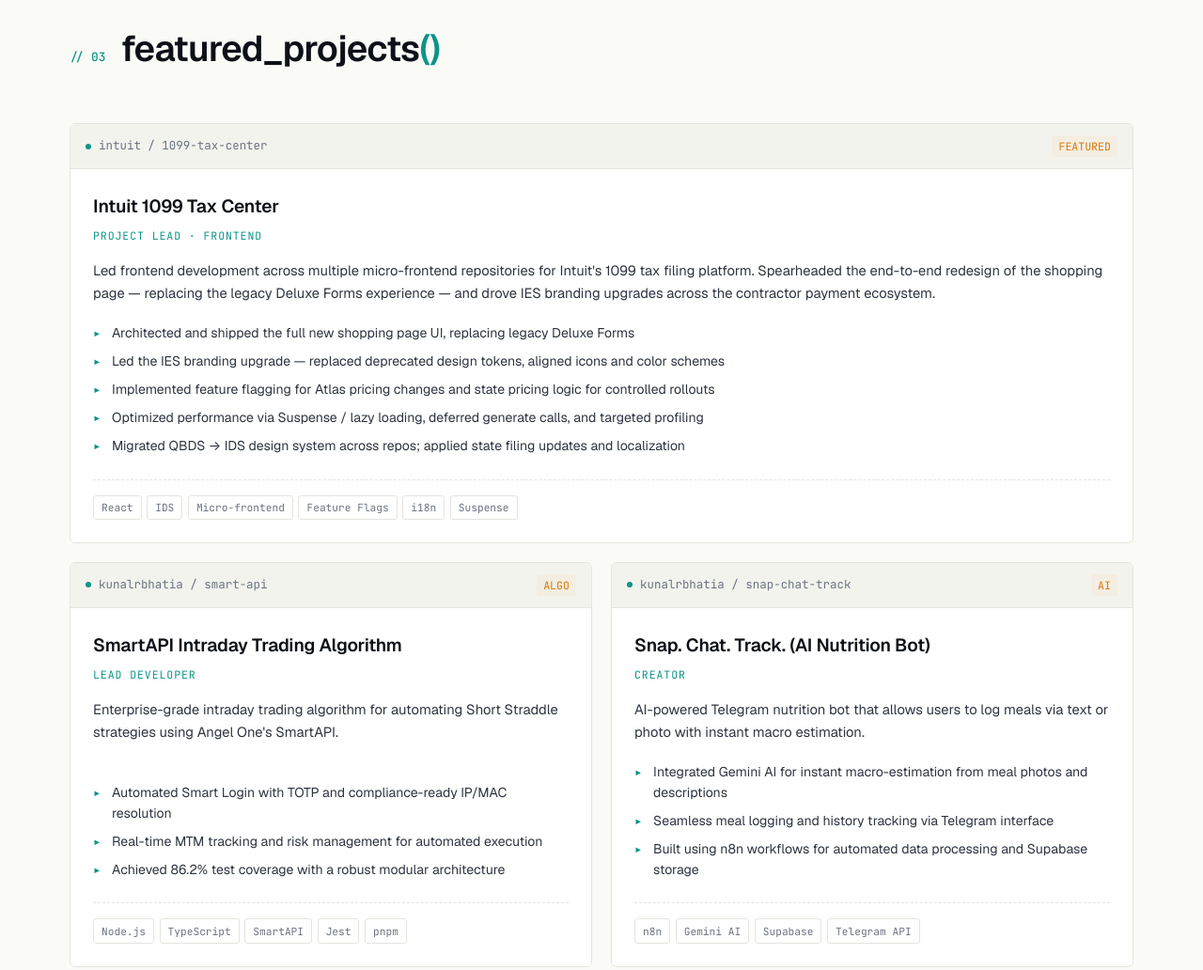
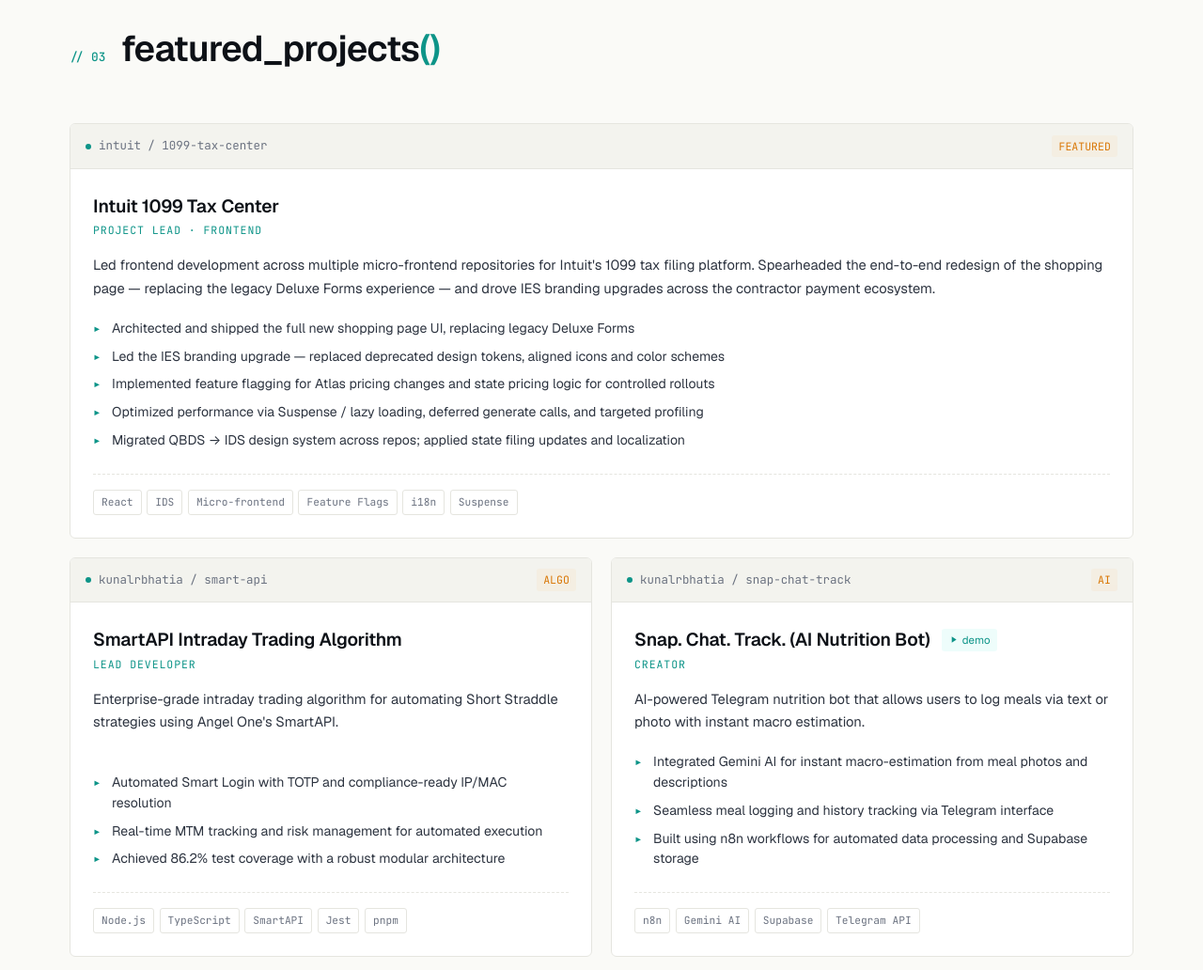
Before and after one commit to kunalrbhatia/myportfolio, a plain HTML site: page index.html in a window 1280 px wide. Shown: the part 2240-3272 px from the top of the page at 94% size. Drawn offline with nearby package versions, Linux system fonts and the light colour scheme.

Commit message:
feat: add project demo links with associated UI icons and styling

```diff
--- a/data.json
+++ b/data.json
@@ -117,9 +117,10 @@
         ],
         "stack": ["Node.js", "TypeScript", "SmartAPI", "Jest", "pnpm"]
       },
-      {
+{
         "label": "kunalrbhatia / snap-chat-track",
         "tag": "AI",
+        "demo": "https://www.youtube.com/watch?v=a8ZlwnZkmc0",
         "title": "Snap. Chat. Track. (AI Nutrition Bot)",
         "role": "Creator",
         "description": "AI-powered Telegram nutrition bot that allows users to log meals via text or photo with instant macro estimation.",
@@ -130,9 +131,10 @@
         ],
         "stack": ["n8n", "Gemini AI", "Supabase", "Telegram API"]
       },
-      {
+{
         "label": "kunalrbhatia / snap-dashboard",
         "tag": "DASHBOARD",
+        "demo": "https://www.youtube.com/watch?v=a8ZlwnZkmc0",
         "title": "Snap Analytics Dashboard",
         "role": "Full-Stack Developer",
         "description": "Analytics dashboard for dieticians to track member compliance and calorie trends from Snap. Chat. Track. bot data.",
--- a/index.html
+++ b/index.html
@@ -433,17 +433,30 @@
   }
   .project-head .label { color: var(--fg-muted); display: inline-flex; align-items: center; gap: 0.5rem; }
   .project-head .label::before { content: ""; width: 6px; height: 6px; border-radius: 50%; background: var(--accent); }
-  .project-head .tag {
+.project-head .tag {
     color: var(--accent-2); font-size: 0.72rem;
     padding: 0.15rem 0.45rem;
     background: rgba(251, 191, 119, 0.1); border-radius: 3px;
   }
+  .project-head .demo-link:hover { background: rgba(94, 234, 212, 0.2); }
   .project-body { padding: 1.5rem; flex: 1; display: flex; flex-direction: column; }
   .project-title {
     font-family: var(--font-sans); font-weight: 600;
-    font-size: 1.2rem; margin: 0 0 0.35rem; color: var(--fg);
+    font-size: 1.2rem; margin: 0; color: var(--fg);
     letter-spacing: -0.01em;
   }
+  .project-title-row {
+    display: flex; align-items: center; gap: 0.75rem; flex-wrap: wrap;
+  }
+  .project-title-row .demo-link {
+    display: inline-flex; align-items: center; gap: 0.25rem;
+    color: var(--accent); font-size: 0.72rem;
+    padding: 0.15rem 0.45rem;
+    background: rgba(94, 234, 212, 0.1); border-radius: 3px;
+    text-decoration: none; transition: background 0.2s var(--ease);
+  }
+  .project-title-row .demo-link:hover { background: rgba(94, 234, 212, 0.2); }
+  .project-title-row .demo-link svg { width: 11px; height: 11px; }
   .project-role {
     font-family: var(--font-mono); font-size: 0.72rem;
     color: var(--accent);
@@ -613,7 +626,8 @@
     theme: '<svg class="theme-icon" viewBox="0 0 24 24" fill="none" stroke="currentColor" stroke-width="2" stroke-linecap="round" stroke-linejoin="round" aria-hidden="true"><path d="M21 12.79A9 9 0 1 1 11.21 3 7 7 0 0 0 21 12.79z"/></svg>',
     menu: '<svg viewBox="0 0 24 24" fill="none" stroke="currentColor" stroke-width="2" stroke-linecap="round" aria-hidden="true"><line x1="4" y1="7" x2="20" y2="7"/><line x1="4" y1="17" x2="20" y2="17"/></svg>',
     linkedin: '<svg viewBox="0 0 24 24" fill="currentColor" aria-hidden="true"><path d="M20.447 20.452h-3.554v-5.569c0-1.328-.027-3.037-1.852-3.037-1.853 0-2.136 1.445-2.136 2.939v5.667H9.351V9h3.414v1.561h.046c.477-.9 1.637-1.85 3.37-1.85 3.601 0 4.267 2.37 4.267 5.455v6.286zM5.337 7.433a2.062 2.062 0 01-2.063-2.065 2.063 2.063 0 112.063 2.065zm1.782 13.019H3.555V9h3.564v11.452zM22.225 0H1.771C.792 0 0 .774 0 1.729v20.542C0 23.227.792 24 1.771 24h20.451C23.2 24 24 23.227 24 22.271V1.729C24 .774 23.2 0 22.222 0h.003z"/></svg>',
-    github: '<svg viewBox="0 0 24 24" fill="currentColor" aria-hidden="true"><path d="M12 0C5.37 0 0 5.37 0 12c0 5.31 3.435 9.795 8.205 11.385.6.105.825-.255.825-.57 0-.285-.015-1.23-.015-2.235-3.015.555-3.795-.735-4.035-1.41-.135-.345-.72-1.41-1.23-1.695-.42-.225-1.02-.78-.015-.795.945-.015 1.62.87 1.845 1.23 1.08 1.815 2.805 1.305 3.495.99.105-.78.42-1.305.765-1.605-2.67-.3-5.46-1.335-5.46-5.925 0-1.305.465-2.385 1.23-3.225-.12-.3-.54-1.53.12-3.18 0 0 1.005-.315 3.3 1.23.96-.27 1.98-.405 3-.405s2.04.135 3 .405c2.295-1.56 3.3-1.23 3.3-1.23.66 1.65.24 2.88.12 3.18.765.84 1.23 1.905 1.23 3.225 0 4.605-2.805 5.625-5.475 5.925.435.375.81 1.095.81 2.22 0 1.605-.015 2.895-.015 3.3 0 .315.225.69.825.57A12.02 12.02 0 0024 12c0-6.63-5.37-12-12-12z"/></svg>'
+github: '<svg viewBox="0 0 24 24" fill="currentColor" aria-hidden="true"><path d="M12 0C5.37 0 0 5.37 0 12c0 5.31 3.435 9.795 8.205 11.385.6.105.825-.255.825-.57 0-.285-.015-1.23-.015-2.235-3.015.555-3.795-.735-4.035-1.41-.135-.345-.72-1.41-1.23-1.695-.42-.225-1.02-.78-.015-.795.945-.015 1.62.87 1.845 1.23 1.08 1.815 2.805 1.305 3.495.99.105-.78.42-1.305.765-1.605-2.67-.3-5.46-1.335-5.46-5.925 0-1.305.465-2.385 1.23-3.225-.12-.3-.54-1.53.12-3.18 0 0 1.005-.315 3.3 1.23.96-.27 1.98-.405 3-.405s2.04.135 3 .405c2.295-1.56 3.3-1.23 3.3-1.23.66 1.65.24 2.88.12 3.18.765.84 1.23 1.905 1.23 3.225 0 4.605-2.805 5.625-5.475 5.925.435.375.81 1.095.81 2.22 0 1.605-.015 2.895-.015 3.3 0 .315.225.69.825.57A12.02 12.02 0 0024 12c0-6.63-5.37-12-12-12z"/></svg>',
+    play: '<svg viewBox="0 0 24 24" fill="currentColor" aria-hidden="true"><path d="M8 5v14l11-7z"/></svg>'
   };
 
   // ============================================================
@@ -842,13 +856,27 @@
     const grid = h('div', { class: 'projects-grid' });
     projects.items.forEach(p => {
       const bullets = h('ul', { class: 'project-bullets' });
-      (p.bullets || []).forEach(b => bullets.appendChild(h('li', {}, b)));
+(p.bullets || []).forEach(b => bullets.appendChild(h('li', {}, b)));
 
       const stack = h('div', { class: 'tech-stack' });
       (p.stack || []).forEach(t => stack.appendChild(h('span', {}, t)));
 
+      const demoEl = h('a', {
+        class: 'demo-link',
+        href: p.demo,
+        target: '_blank',
+        rel: 'noopener noreferrer',
+        title: 'Watch demo'
+      });
+      demoEl.innerHTML = ICONS.play + ' demo';
+
+      const titleRow = h('div', { class: 'project-title-row' }, [
+        h('h3', { class: 'project-title' }, p.title),
+        p.demo ? demoEl : null
+      ]);
+
       const body = h('div', { class: 'project-body' }, [
-        h('h3', { class: 'project-title' }, p.title),
+        titleRow,
         h('div', { class: 'project-role' }, p.role),
         h('p', { class: 'project-desc' }, p.description),
         bullets,
```
